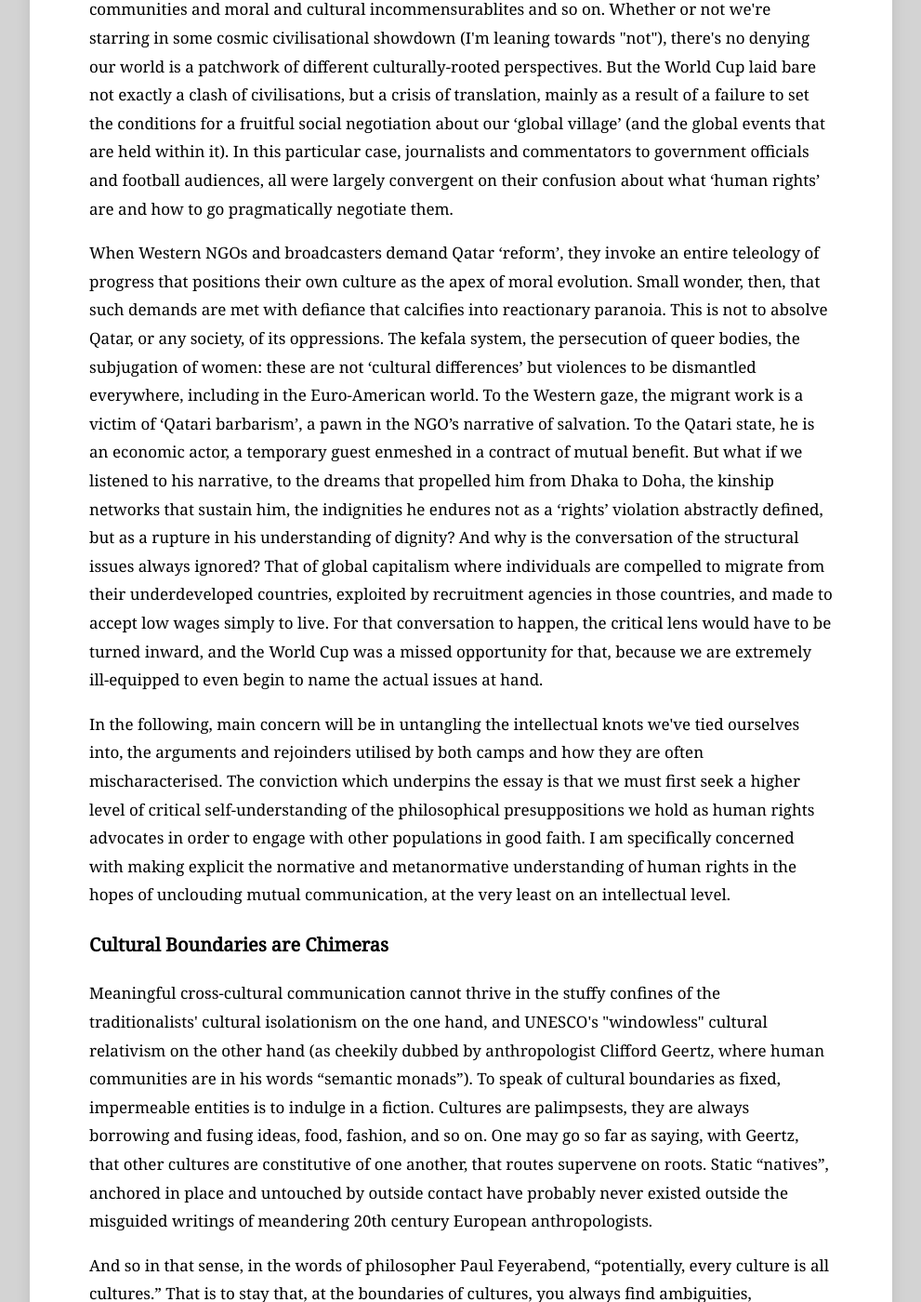
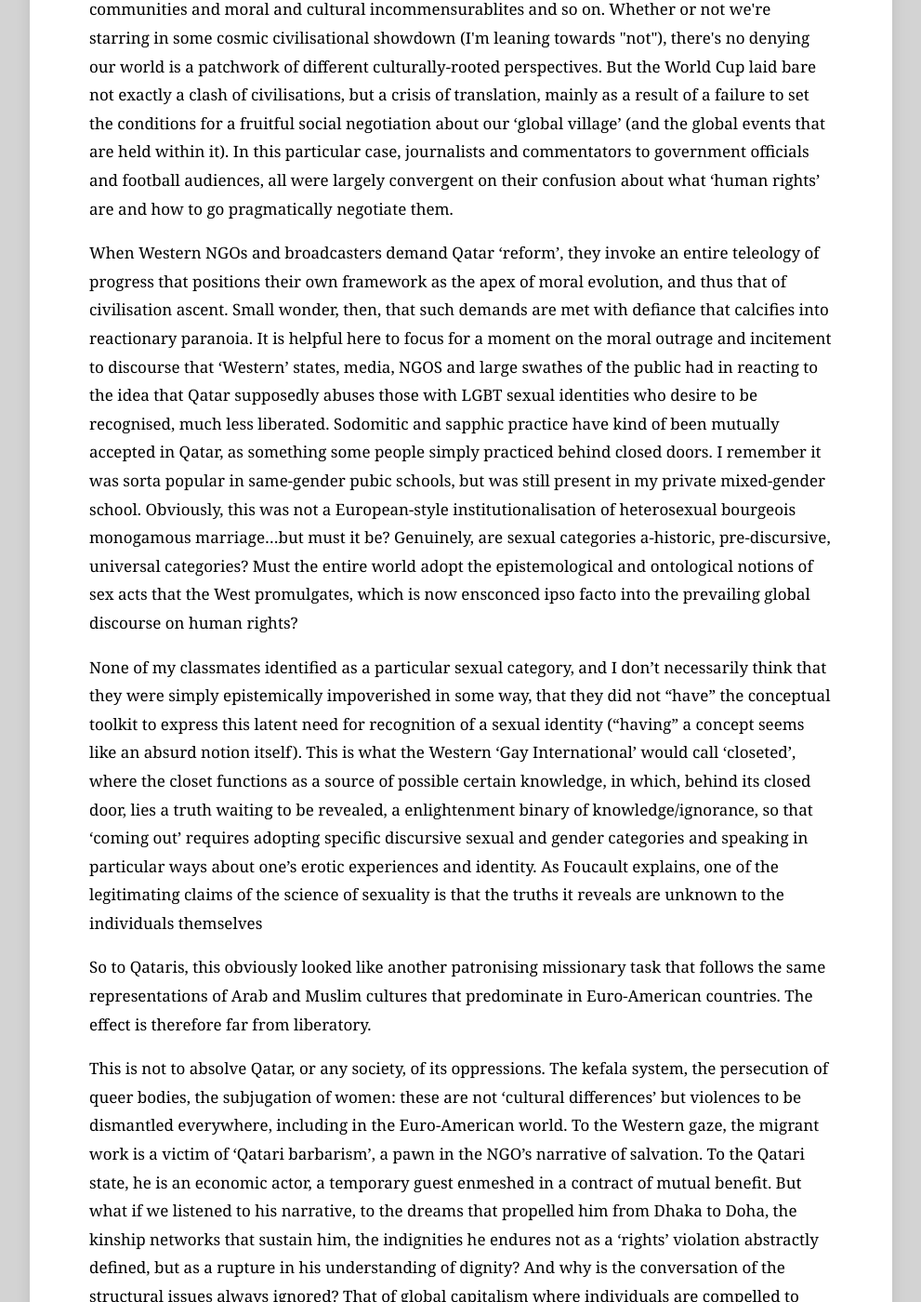
Before and after one commit to Catofminerva/Catofminerva.github.io, a Jekyll site: the page built from _posts/2022-11-21-worldcup.md, in a window 1280 px wide and 1400 px high, scrolled down 3834 px. Shown: the whole window at 93% size, without its empty margins (144-1135 px from the left). Built offline with Jekyll 4.4.1, drawn with Linux system fonts in a browser that asks for light colours; comment, search, counter and statistics services are not loaded; some of the changed text lies outside the part shown.

Commit message:
Update 2022-11-21-worldcup.md

```diff
--- a/_posts/2022-11-21-worldcup.md
+++ b/_posts/2022-11-21-worldcup.md
@@ -26,9 +26,7 @@
 
 ### Was it a Clash of Civilisations?
 
-It did far worse than not persuade them. The larger rhetoric around
-human rights seemed to have triggered an effectively anti-human rights
-reaction from many Qataris, if only out of spite. A moral panic among
+The rhetoric did far worse than not persuade anyone who needed convincing. The larger rhetoric around human rights seemed to have triggered an effectively anti-human rights reaction from many Qataris, if only out of spite. A moral panic among
 Qataris ensued about the infiltration of sexual minorities into Qatar,
 as if none already existed. Suddenly, rainbows were public enemy number
 one, feared as if they were some sort of demonic gateway for an invasion
@@ -67,9 +65,15 @@
 negotiate them.
 
 When Western NGOs and broadcasters demand Qatar 'reform', they invoke an
-entire teleology of progress that positions their own culture as the
-apex of moral evolution. Small wonder, then, that such demands are met
-with defiance that calcifies into reactionary paranoia. This is not to
+entire teleology of progress that positions their own framework as the
+apex of moral evolution, and thus that of civilisation ascent. Small wonder, then, that such demands are met with defiance that calcifies into reactionary paranoia. It is helpful here to focus for a moment on the moral outrage and incitement to discourse that 'Western' states, media, NGOS and large swathes of the public had in reacting to the idea that Qatar supposedly abuses those with LGBT sexual identities who desire to be recognised, much less liberated. Sodomitic and sapphic practice have kind of been mutually accepted in Qatar, as something some people simply practiced behind closed doors. I remember it was sorta popular in same-gender pubic schools, but was still present in my private mixed-gender school. Obviously, this was not a European-style institutionalisation of heterosexual bourgeois monogamous marriage...but must it be? Genuinely, are sexual categories a-historic, pre-discursive, universal categories? Must the entire world adopt the epistemological and ontological notions of sex acts that the West promulgates, which is now ensconced ipso facto into the prevailing global discourse on human rights?
+
+None of my classmates identified as a particular sexual category, and I don't necessarily think that they were simply epistemically impoverished in some way, that they did not "have" the conceptual toolkit to express this latent need for recognition of a sexual identity ("having" a concept seems like an absurd notion itself). This is what the Western 'Gay International' would call 'closeted', where the closet functions as a source of possible certain knowledge, in which, behind its closed door, lies a truth waiting to be revealed, a enlightenment binary of knowledge/ignorance, so that 'coming out' requires adopting specific discursive sexual and gender categories and speaking in particular ways about one’s erotic experiences and identity. As Foucault explains, one of the legitimating claims of the science of sexuality is that the truths it reveals are unknown to the individuals themselves
+
+So to Qataris, this obviously looked like another patronising missionary task that follows the same representations of Arab and Muslim cultures that predominate in Euro-American countries. The effect is therefore far from liberatory.
+
+
+This is not to
 absolve Qatar, or any society, of its oppressions. The kefala system,
 the persecution of queer bodies, the subjugation of women: these are not
 'cultural differences' but violences to be dismantled everywhere,
```
